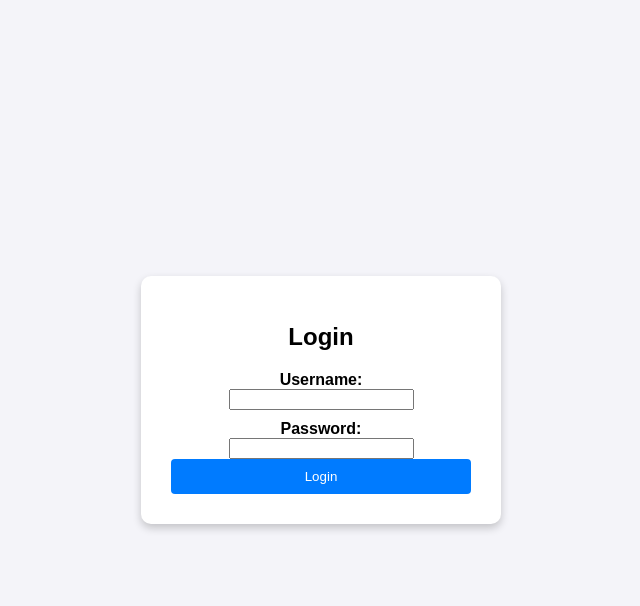
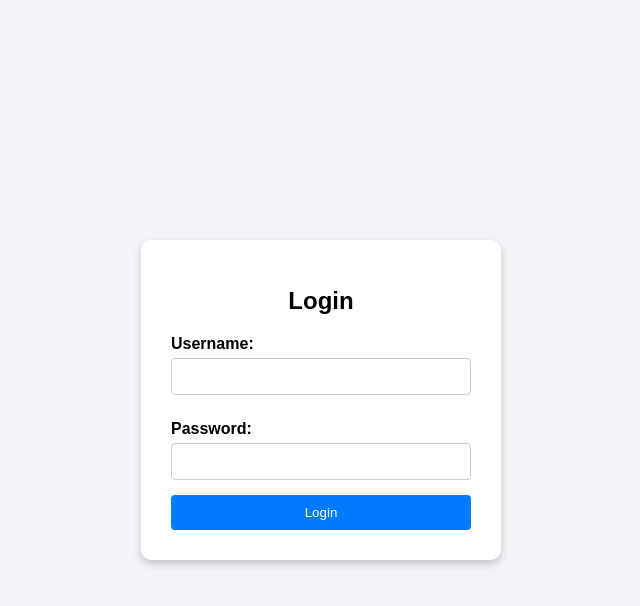
Before and after one commit to TwoiK/ML_UI, a Flask app: page / in a window 1280 px wide. Shown: the top 606 px of the page, without its empty margins (319-959 px from the left). Run offline with Flask 3, Linux system fonts and the light colour scheme.

Commit message:
Update styles.css

```diff
--- a/static/styles.css
+++ b/static/styles.css
@@ -26,9 +26,10 @@ label {
     display: block;
     margin-top: 10px;
     font-weight: bold;
+    text-align: left;
 }
 
-input[type="number"] {
+input[type="text"], input[type="password"] {
     width: 100%;
     padding: 10px;
     margin-top: 5px;
```
